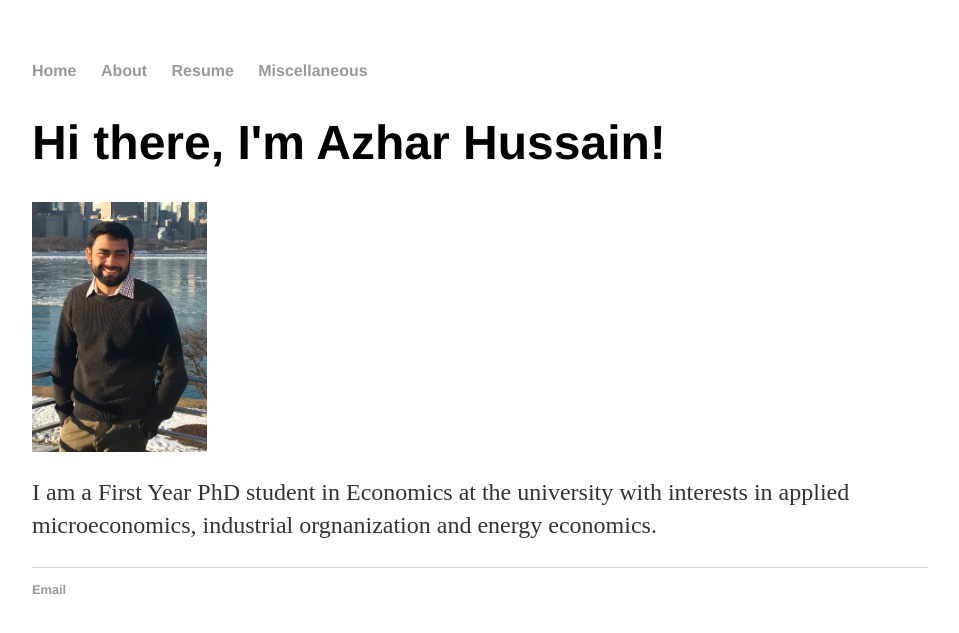
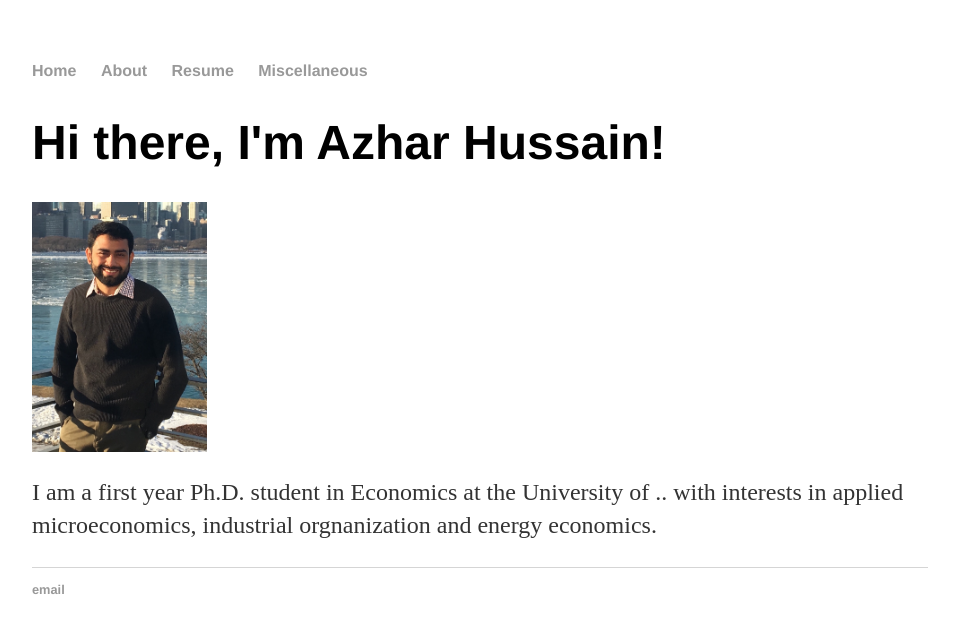
Before and after one commit to azharhsain/azharhsain.github.io, a Jekyll site: the page built from index.html, in a window 1280 px wide. Shown: the top 633 px of the page, without its empty margins (160-1119 px from the left). Built offline with Jekyll 4.4.1, drawn with Linux system fonts in a browser that asks for light colours.

Commit message:
Changed index

```diff
--- a/_layouts/default.html
+++ b/_layouts/default.html
@@ -25,7 +25,7 @@
 
   <footer>
    <ul>
-   <li><a href="mailto:azhar.221091@gmail.com">Email</a></li>
+   <li><a href="mailto:azhar.221091@gmail.com">email</a></li>
    <!--<li><a href="https://github.com/azharh221091">github.com/azharh221091</a></li>-->
    </ul>
   </footer>
--- a/index.html
+++ b/index.html
@@ -6,5 +6,5 @@ title: Azhar Hussain
 		<div class="blurb">
 			<h1>Hi there, I'm Azhar Hussain!</h1>
 			<img src="/image/IMG_Self.JPG" alt="Self" width=175 height=250 align="center">
-			<p>I am a First Year PhD student in Economics at the university with interests in applied microeconomics, industrial orgnanization and energy economics.</p>
+			<p>I am a first year Ph.D. student in Economics at the University of .. with interests in applied microeconomics, industrial orgnanization and energy economics.</p>
 		</div>
```
